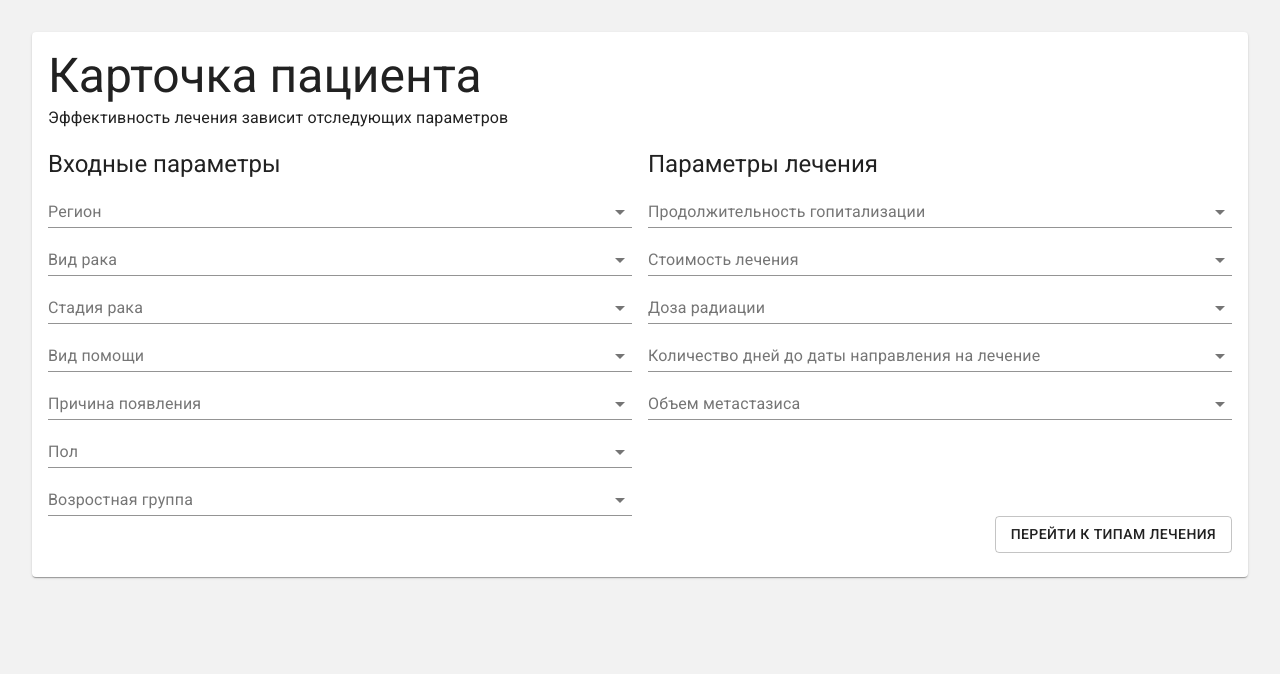
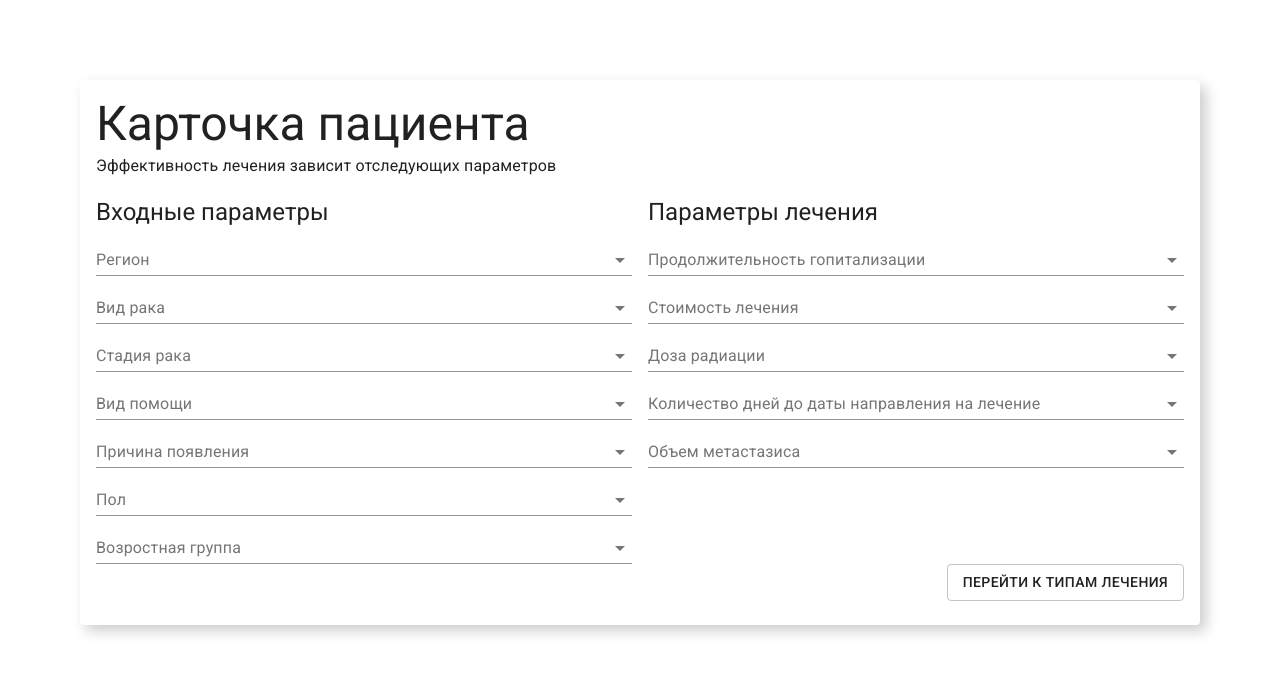
Before and after one commit to cppGames/medicine_analytics, a React app: page /#/main in a window 1280 px wide. Shown: the top 674 px of the page. Built offline with nearby package versions, Linux system fonts and the light colour scheme.

Commit message:
add neomorphism

```diff
--- a/src/components/Landing.jsx
+++ b/src/components/Landing.jsx
@@ -12,7 +12,7 @@ import Main from './main/main'
 
 const useStyles = makeStyles(theme => ({
   root: {
-    padding: theme.spacing(4),
+    padding: theme.spacing(10),
   },
   mainFrame: {
     paddingBottom: theme.spacing(2)
--- a/src/components/chart/Chart.jsx
+++ b/src/components/chart/Chart.jsx
@@ -16,6 +16,8 @@ const useStyles = makeStyles(theme => ({
   root: {
     display: 'flex',
     cursor: 'pointer',
+    background: 'transparent',
+      boxShadow: '6px 6px 14px 0 rgba(0, 0, 0, 0.2), -8px -8px 18px 0 rgba(255, 255, 255, 0.55)',
     '&:hover': {
       boxShadow: '0 10px 20px rgba(0,0,0,0.19), 0 6px 6px rgba(0,0,0,0.23)'
     }
@@ -28,7 +30,7 @@ const useStyles = makeStyles(theme => ({
     flex: '1 0 auto',
   },
   title: {
-    paddingTop: '20px'
+    paddingTop: '10px'
   },
   warningCount: {
     color: '#990F02',
@@ -91,11 +93,11 @@ const Chart = (props) => {
         item.hover = true
         return(
           <Grid item xs={12} key={idx}>
-            <Slide direction='right' in={checked} mountOnEnter unmountOnExit>
+            <Slide direction='up' in={checked} mountOnEnter unmountOnExit>
               <Card className={classes.root} onMouseEnter={null} onMouseLeave={() => {}} >
                 <CardContent className={classes.content}>
                   <Grid container direction='row' alignItems='center' spacing={2}>
-                    <Grid item xs={4} container direction='row' justify='space-between' style={{height: '113px'}}>
+                    <Grid item xs={4} container direction='row' justify='space-between' style={{height: '80px'}}>
                       <Typography
                         component='h5'
                         variant='h5'
@@ -132,8 +134,8 @@ const Chart = (props) => {
       !state.allTypes &&
       <Grid item align='center' xs={12}>
         <Button
-          onClick={handleClick}
-          className={classes.wrapper}>
+          color='#BFBFBF'
+          onClick={handleClick}>
             Перейти ко всем типам
         </Button>
       </Grid>
--- a/src/components/chart/ChartProgressBar.jsx
+++ b/src/components/chart/ChartProgressBar.jsx
@@ -10,7 +10,7 @@ Collapse
 
 const useStyles = makeStyles(theme => ({
   containerStyles: {
-    height: 80,
+    height: 50,
     // backgroundColor: '#f2f2f2',
     position: 'relative',
   },
@@ -38,13 +38,8 @@ const useStyles = makeStyles(theme => ({
     float: 'left',
     transition: 'width 1s ease-in-out',
   }),
-  percentStyles: {
-    padding: 8,
-    color: 'white',
-    fontSize: 18,
-  },
   testPercentStyles: {
-    height: 20,
+    height: 6,
 
   },
   labelStyles: {
--- a/src/components/main/Main.jsx
+++ b/src/components/main/Main.jsx
@@ -17,7 +17,9 @@ import { get_data } from '../../util/data'
 
 const useStyles = makeStyles(theme => ({
   root: {
-    minWidth: 275
+    minWidth: 275,
+    background: 'transparent',
+    boxShadow: '6px 6px 14px 0 rgba(0, 0, 0, 0.2), -8px -8px 18px 0 rgba(255, 255, 255, 0.55)',
   },
   title: {
     paddingBottom: theme.spacing(2)
--- a/src/theme.jsx
+++ b/src/theme.jsx
@@ -8,7 +8,7 @@ const theme = createMuiTheme({
   spacing: 8,
   palette: {
     background: {
-      default: '#f2f2f2'
+      default: '#FFFFFF'
     },
     primary: {
       main: '#363537',
```
